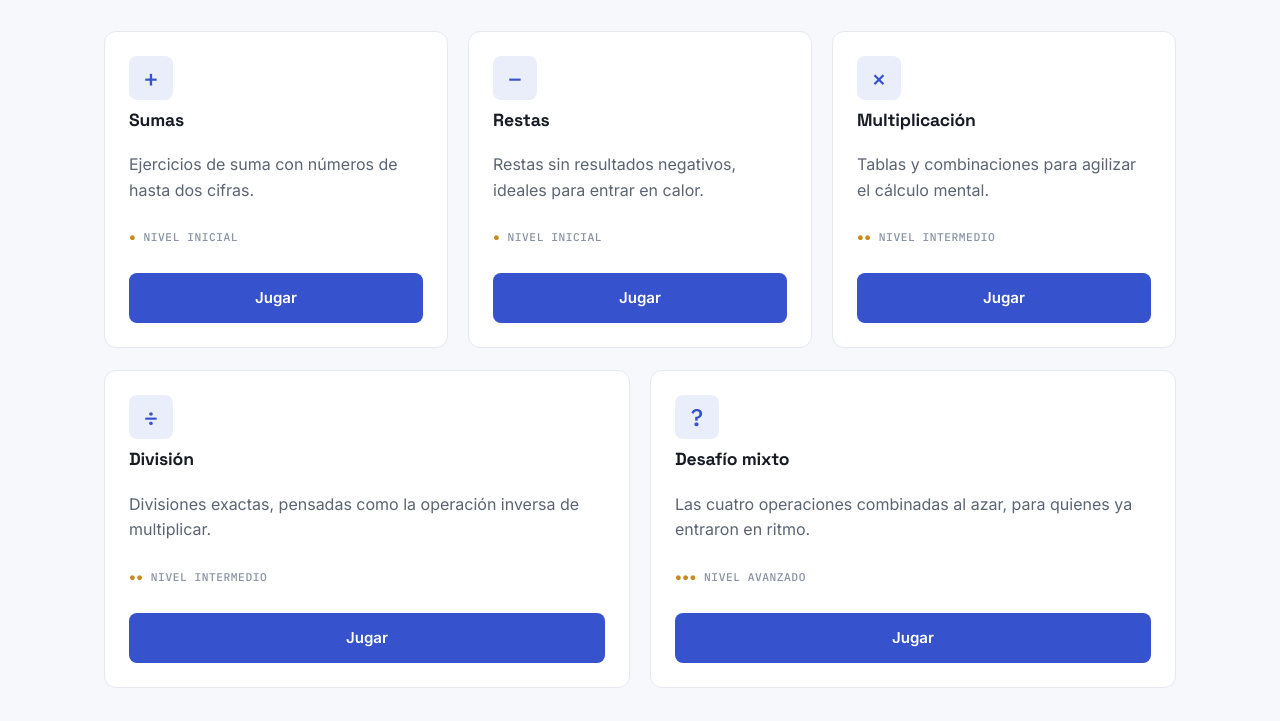
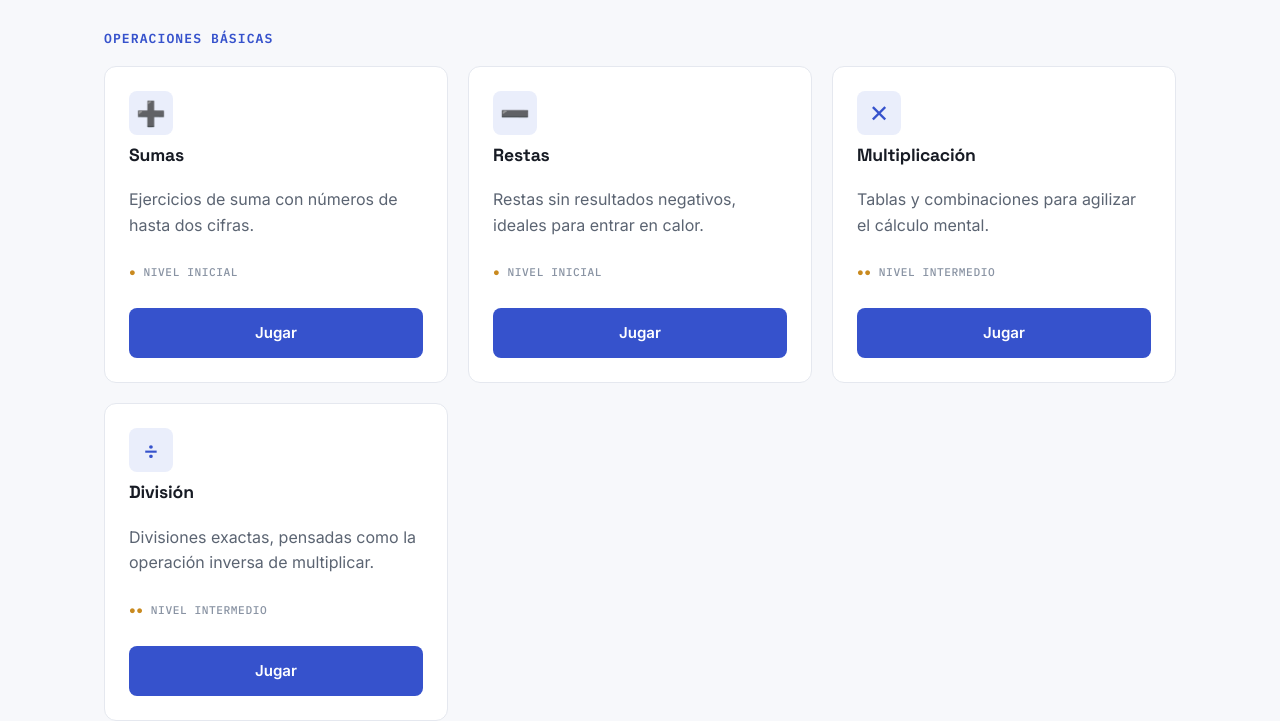
Before and after one commit to GaboSahur/MatriiX, a plain HTML site: page catalogo.html in a window 1280 px wide. Shown: the part 263-984 px from the top of the page. Drawn offline with Linux system fonts and the light colour scheme; no server answers.

Commit message:
Add catalogo.html for math practice levels

```diff
--- a/catalogo.html
+++ b/catalogo.html
@@ -7,6 +7,20 @@
   <link rel="preconnect" href="https://fonts.googleapis.com" />
   <link href="https://fonts.googleapis.com/css2?family=Space+Grotesk:wght@500;700&family=Inter:wght@400;500;600&family=IBM+Plex+Mono:wght@500;600&display=swap" rel="stylesheet" />
   <link rel="stylesheet" href="css/style.css" />
+  <style>
+    .categoria-grupo {
+      margin-bottom: 48px;
+    }
+
+    .categoria-titulo {
+      font-family: var(--font-mono);
+      font-size: 0.82rem;
+      text-transform: uppercase;
+      letter-spacing: 0.08em;
+      color: var(--accent);
+      margin: 0 0 20px;
+    }
+  </style>
 </head>
 <body data-page="catalogo" data-title-suffix="Niveles">
 
@@ -37,49 +51,7 @@
           <p>Cada nivel dura 60 segundos. La dificultad de los números se ajusta sola según tu desempeño dentro de la partida.</p>
         </div>
 
-        <div class="grid-3" style="margin-bottom:22px;">
-          <div class="level-card">
-            <div class="icon mono">+</div>
-            <h3>Sumas</h3>
-            <p>Ejercicios de suma con números de hasta dos cifras.</p>
-            <p class="difficulty"><span class="dot">●</span> Nivel inicial</p>
-            <a href="jugar.html?nivel=suma" class="btn btn-primary btn-block">Jugar</a>
-          </div>
-
-          <div class="level-card">
-            <div class="icon mono">−</div>
-            <h3>Restas</h3>
-            <p>Restas sin resultados negativos, ideales para entrar en calor.</p>
-            <p class="difficulty"><span class="dot">●</span> Nivel inicial</p>
-            <a href="jugar.html?nivel=resta" class="btn btn-primary btn-block">Jugar</a>
-          </div>
-
-          <div class="level-card">
-            <div class="icon mono">×</div>
-            <h3>Multiplicación</h3>
-            <p>Tablas y combinaciones para agilizar el cálculo mental.</p>
-            <p class="difficulty"><span class="dot">●●</span> Nivel intermedio</p>
-            <a href="jugar.html?nivel=multiplicacion" class="btn btn-primary btn-block">Jugar</a>
-          </div>
-        </div>
-
-        <div class="grid-2">
-          <div class="level-card">
-            <div class="icon mono">÷</div>
-            <h3>División</h3>
-            <p>Divisiones exactas, pensadas como la operación inversa de multiplicar.</p>
-            <p class="difficulty"><span class="dot">●●</span> Nivel intermedio</p>
-            <a href="jugar.html?nivel=division" class="btn btn-primary btn-block">Jugar</a>
-          </div>
-
-          <div class="level-card">
-            <div class="icon mono">?</div>
-            <h3>Desafío mixto</h3>
-            <p>Las cuatro operaciones combinadas al azar, para quienes ya entraron en ritmo.</p>
-            <p class="difficulty"><span class="dot">●●●</span> Nivel avanzado</p>
-            <a href="jugar.html?nivel=mixto" class="btn btn-primary btn-block">Jugar</a>
-          </div>
-        </div>
+        <div id="catalogo-contenedor"></div>
       </div>
     </section>
   </main>
@@ -95,5 +67,65 @@
   <script src="js/common.js"></script>
   <script type="module" src="js/firebase-auth.js"></script>
   <script type="module" src="js/nav-session.js"></script>
+  <script type="module">
+    import { agruparPorCategoria } from "./js/content-library.js";
+
+    document.addEventListener("DOMContentLoaded", () => {
+      const contenedor = document.getElementById("catalogo-contenedor");
+      const agrupado = agruparPorCategoria();
+
+      Object.entries(agrupado).forEach(([categoria, niveles]) => {
+        const grupo = document.createElement("div");
+        grupo.className = "categoria-grupo";
+
+        const nombreCategoria = {
+          "operaciones-basicas": "Operaciones básicas",
+          "operaciones-avanzadas": "Operaciones avanzadas",
+          desafios: "Desafíos",
+        }[categoria] || categoria;
+
+        const titulo = document.createElement("h3");
+        titulo.className = "categoria-titulo";
+        titulo.textContent = nombreCategoria;
+        grupo.appendChild(titulo);
+
+        const columnas = Math.min(niveles.length, 3);
+        const grid = document.createElement("div");
+        grid.className = `grid-${columnas}`;
+        grid.style.display = "grid";
+        grid.style.gridTemplateColumns = `repeat(${columnas}, minmax(0, 1fr))`;
+        grid.style.gap = "20px";
+
+        niveles.forEach((nivel) => {
+          const card = document.createElement("div");
+          card.className = "level-card";
+
+          const nivelLabel =
+            nivel.dificultad === 1
+              ? "Nivel inicial"
+              : nivel.dificultad === 2
+              ? "Nivel intermedio"
+              : nivel.dificultad === 3
+              ? "Nivel avanzado"
+              : "Nivel experto";
+
+          const puntos = "●".repeat(nivel.dificultad);
+
+          card.innerHTML = `
+            <div class="icon mono">${nivel.emoji}</div>
+            <h3>${nivel.titulo}</h3>
+            <p>${nivel.descripcion}</p>
+            <p class="difficulty"><span class="dot">${puntos}</span> ${nivelLabel}</p>
+            <a href="jugar.html?nivel=${nivel.id}" class="btn btn-primary btn-block">Jugar</a>
+          `;
+
+          grid.appendChild(card);
+        });
+
+        grupo.appendChild(grid);
+        contenedor.appendChild(grupo);
+      });
+    });
+  </script>
 </body>
 </html>
```
